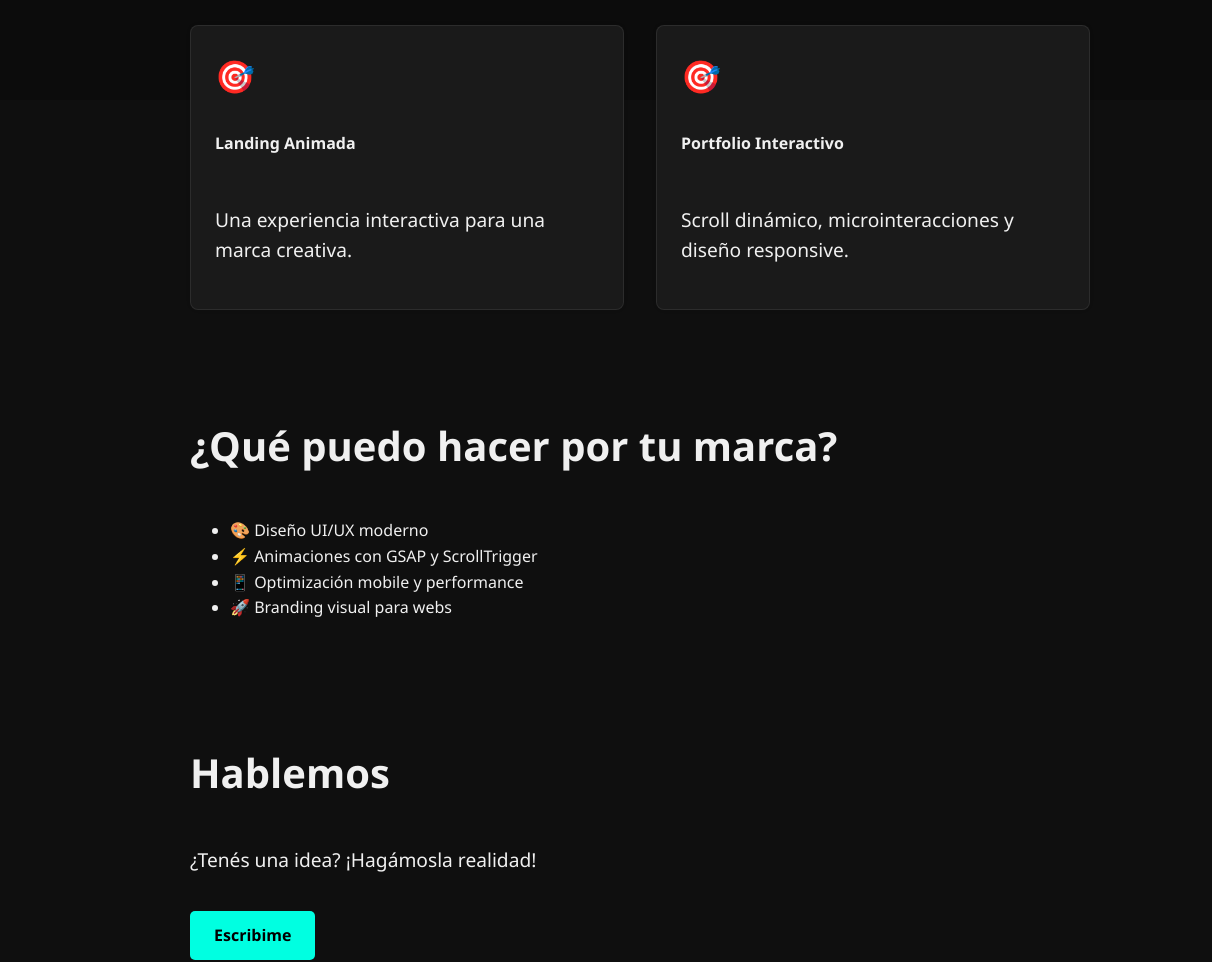
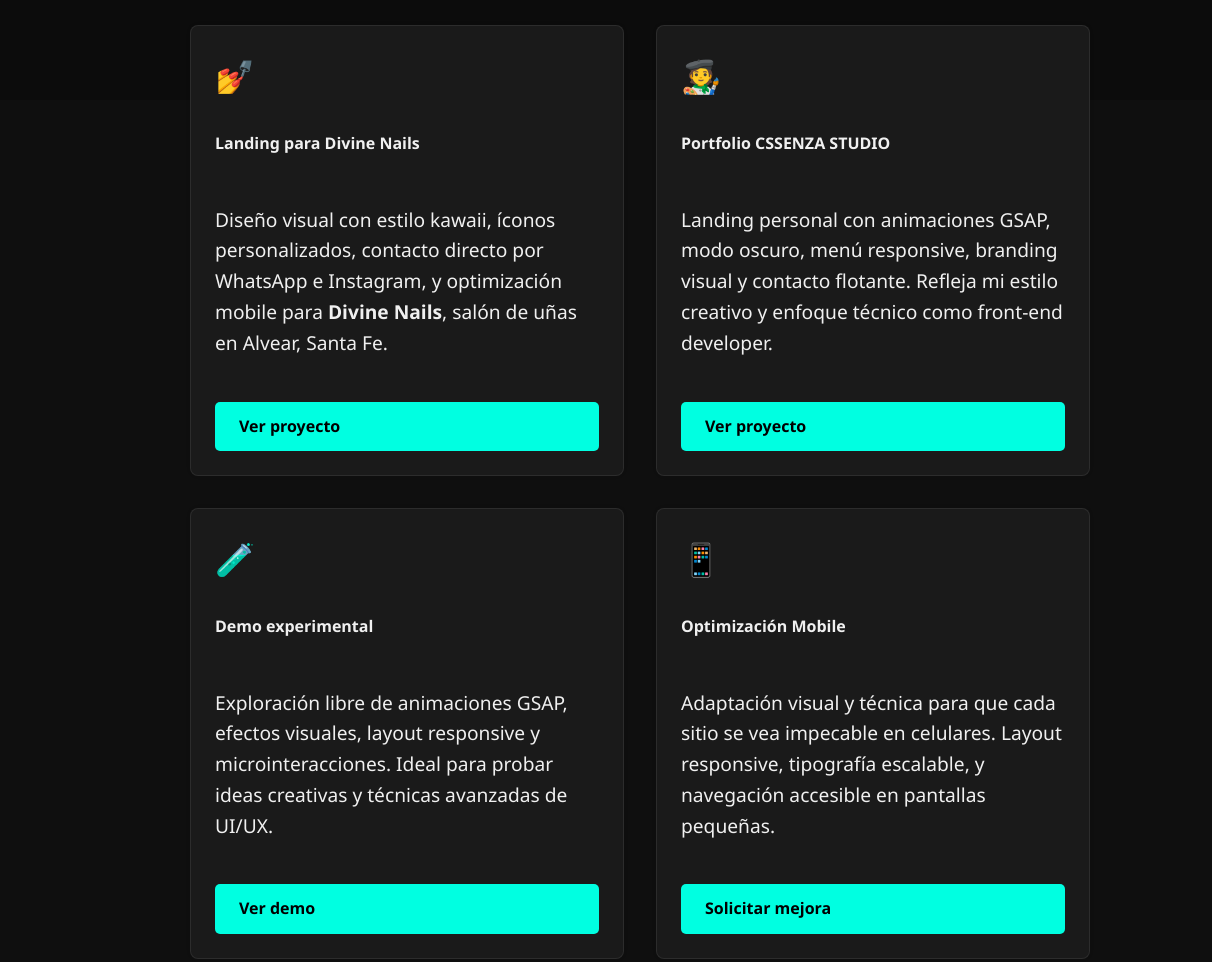
Before and after one commit to Guille199715/CSSenza, a plain HTML site: page index.html in a window 1280 px wide. Shown: the part 700-1662 px from the top of the page, 0-1212 px from the left. Drawn offline with nearby package versions, Linux system fonts and the light colour scheme.

Commit message:
Add files via upload

```diff
--- a/index.html
+++ b/index.html
@@ -7,10 +7,9 @@
   <link rel="stylesheet" href="style.css" />
 </head>
 <body>
-<a href="https://wa.me/5493411234567" class="boton-wsp" target="_blank" aria-label="WhatsApp">
+<a href="https://wa.me/5493412473546" class="boton-wsp" target="_blank" aria-label="WhatsApp">
   <img src="whatsapp.svg" alt="WhatsApp" />
 </a>
-<div class="cursor" id="cursor"></div>
   <!-- Loader -->
   <div id="loader">
     <h1 class="logo">CSSENZA STUDIO</h1>
@@ -42,16 +41,30 @@
     <h3>Proyectos destacados</h3>
     <div class="grid">
       <div class="card animar">
-        <div class="icono">🎯</div>
-        <h4>Landing Animada</h4>
-        <p>Una experiencia interactiva para una marca creativa.</p>
-      </div>
-      <div class="card animar">
-        <div class="icono">🎯</div>
-        <h4>Portfolio Interactivo</h4>
-        <p>Scroll dinámico, microinteracciones y diseño responsive.</p>
-      </div>
-    </div>
+  <div class="icono">💅</div>
+  <h4>Landing para Divine Nails</h4>
+  <p>Diseño visual con estilo kawaii, íconos personalizados, contacto directo por WhatsApp e Instagram, y optimización mobile para <strong>Divine Nails</strong>, salón de uñas en Alvear, Santa Fe.</p>
+  <a href="https://guille199715.github.io/DivineNails/" target="_blank" class="btn">Ver proyecto</a>
+</div>
+<div class="card animar">
+  <div class="icono">🧑‍🎨</div>
+  <h4>Portfolio CSSENZA STUDIO</h4>
+  <p>Landing personal con animaciones GSAP, modo oscuro, menú responsive, branding visual y contacto flotante. Refleja mi estilo creativo y enfoque técnico como front-end developer.</p>
+  <a href="https://tusitioweb.com" target="_blank" class="btn">Ver proyecto</a>
+</div>
+<div class="card animar">
+  <div class="icono">🧪</div>
+  <h4>Demo experimental</h4>
+  <p>Exploración libre de animaciones GSAP, efectos visuales, layout responsive y microinteracciones. Ideal para probar ideas creativas y técnicas avanzadas de UI/UX.</p>
+  <a href="https://guille199715.github.io/DemoCssenza/" target="_blank" class="btn">Ver demo</a>
+</div>
+<div class="card animar">
+  <div class="icono">📱</div>
+  <h4>Optimización Mobile</h4>
+  <p>Adaptación visual y técnica para que cada sitio se vea impecable en celulares. Layout responsive, tipografía escalable, y navegación accesible en pantallas pequeñas.</p>
+  <a href="#contacto" class="btn">Solicitar mejora</a>
+</div>
+
   </section>
 
   <!-- Servicios -->
```
